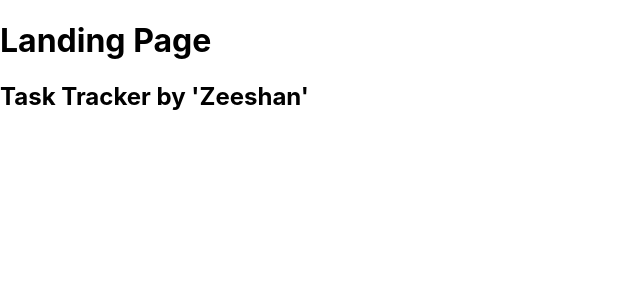
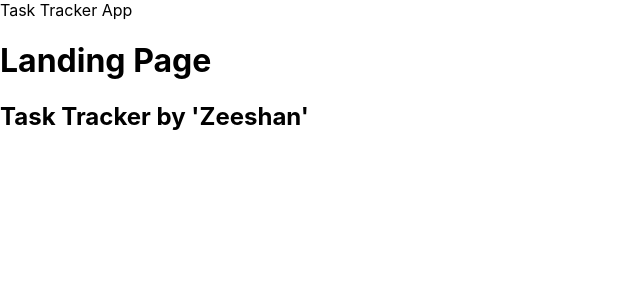
Before and after one commit to xeieshan/react-task-tracker-app, a React (Create React App) app in the folder react-task-tracker-app/: page / in a window 1280 px wide. Shown: the top 300 px of the page, without its empty margins (0-640 px from the left). Built offline with nearby package versions, Linux system fonts and the light colour scheme.

Commit message:
Header Component Added

```diff
--- a/react-task-tracker-app/src/App.js
+++ b/react-task-tracker-app/src/App.js
@@ -1,13 +1,29 @@
+import React from "react";
+import Header from "./components/Header";
 // Root app component
 function App() {
   const name = 'Zeeshan';
   const condition = true;
   return (
     <div className="App">
+      <Header title="Task Tracker App"></Header>
     <h1>Landing Page</h1>
     <h2>Task Tracker by '{condition? name : 'NONE'}'</h2>
     </div>
   );
 }
 
+
+// Class Based
+// class App extends React.Component {
+//   render() {
+//       const name = 'Zeeshan';
+//   const condition = true;
+//     return <div className="App">
+//     <Header/>
+//     <h1>Landing Page</h1>
+//     <h2>Task Tracker by '{condition? name : 'NONE'}'</h2>
+//     </div>
+//   }
+// }
 export default App;
--- /dev/null
+++ b/react-task-tracker-app/src/components/Header.js
@@ -0,0 +1,17 @@
+import React from 'react'
+import PropTypes from 'prop-types'
+
+
+const Header = (props) => {
+  return (
+    <header>{props.title}</header>
+  )
+}
+Header.defaultProps = {
+    title: "Task Tracker App"
+}
+
+Header.prototype = {
+title: PropTypes.string.isRequired
+}
+export default Header
```
